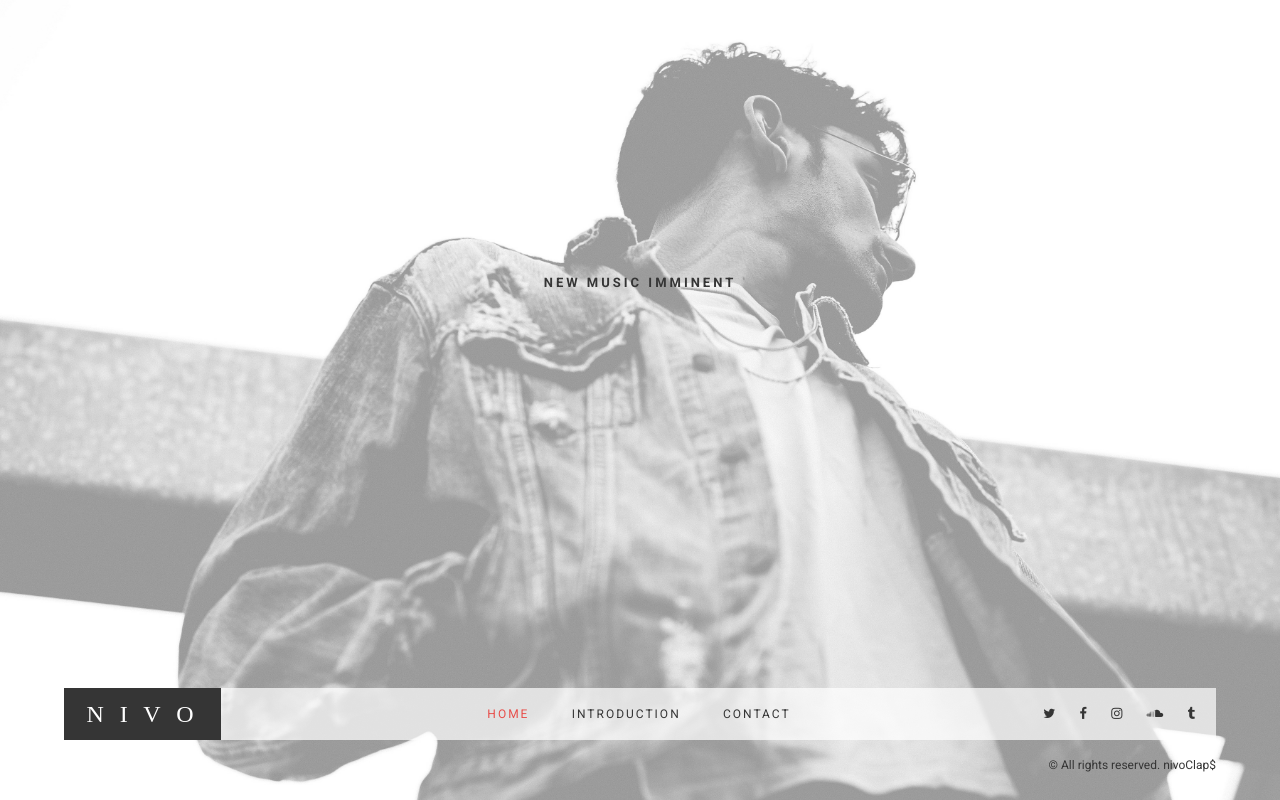
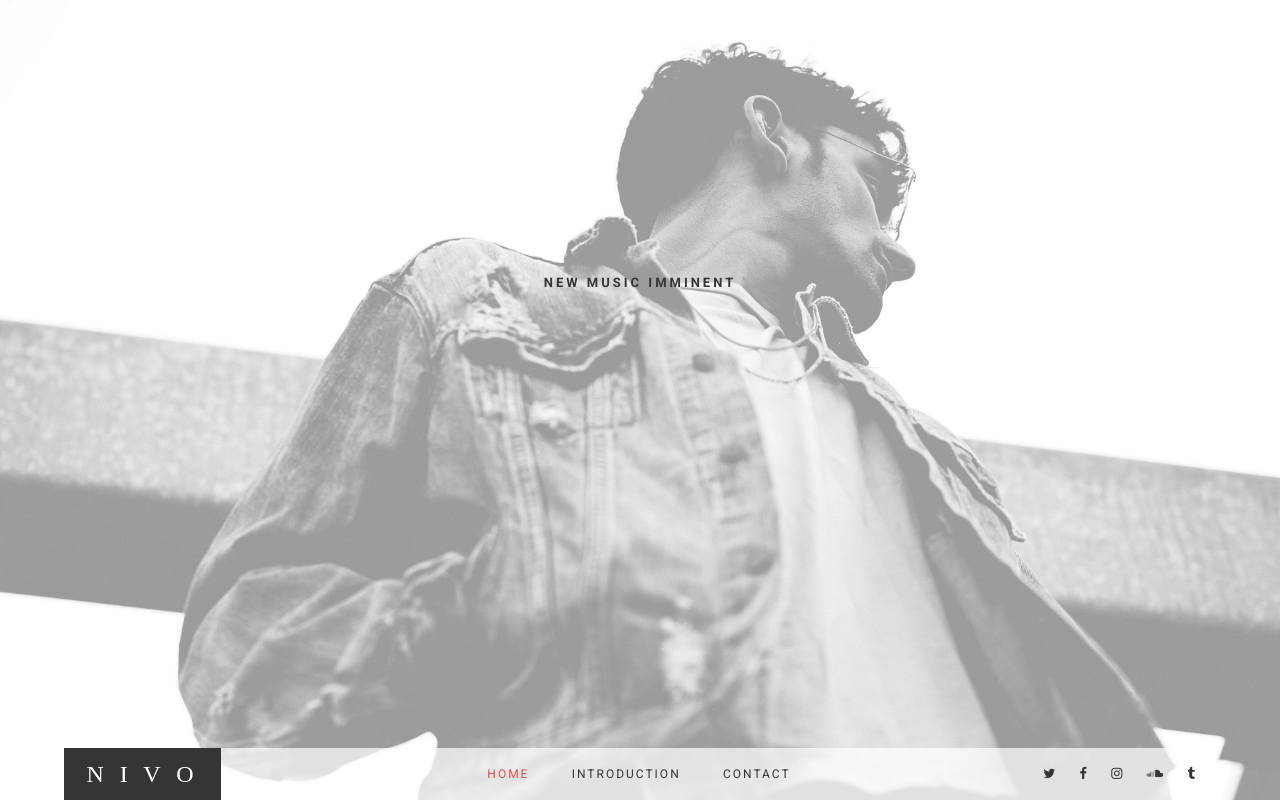
Before and after one commit to nivoclaps/nivoclaps.github.io, a plain HTML site: page index.html in a window 1280 px wide. Drawn offline with Linux system fonts and the light colour scheme; a web font is replaced by a local one.

Commit message:
removes all rights reserved

```diff
--- a/index.html
+++ b/index.html
@@ -189,7 +189,7 @@
 
       </hgroup>
       <footer class="desk">
-        <p>&copy; All rights reserved. nivoClap$</p>
+<!--         <p>&copy; All rights reserved. nivoClap$</p> -->
       </footer>
     </header>
 
```
